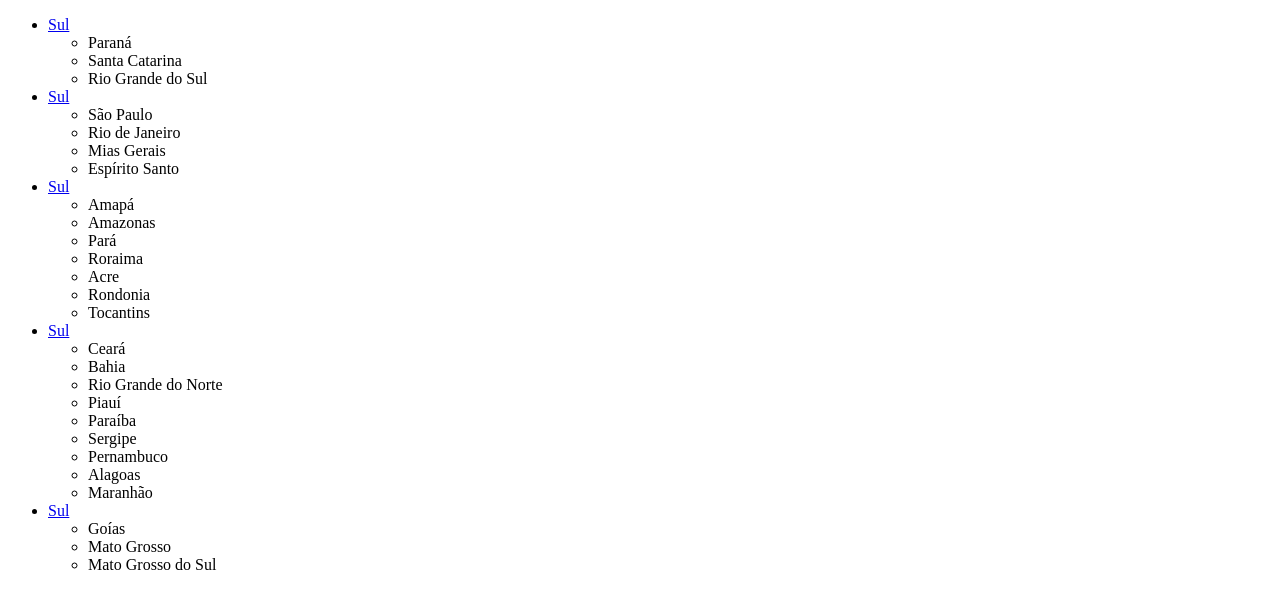
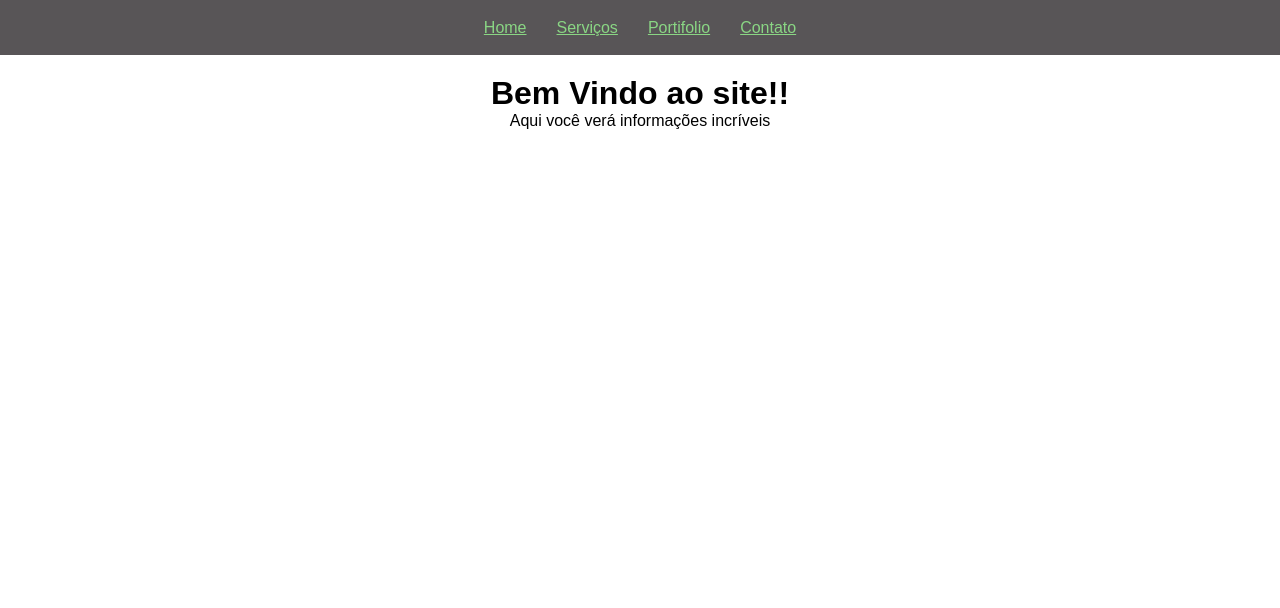
Before and after one commit to RafaelaMayumiFukuda/Aulas_SW2, a plain HTML site: page Ativ03/index.html in a window 1280 px wide. Drawn offline with Linux system fonts and the light colour scheme.

Commit message:
Add files via upload

```diff
--- a/Ativ03/index.html
+++ b/Ativ03/index.html
@@ -2,65 +2,27 @@
 <html lang="en">
 <head>
     <meta charset="UTF-8">
-    <meta name="viewport" content="width=], initial-scale=1.0">
+    <meta name="viewport" content="width=device-width, initial-scale=1.0">
     <title>Document</title>
+    <link rel="stylesheet" href="style.css">
 </head>
 <body>
 
-    <ul>
-        <li><a href="#sul">Sul</a></li>
-            <ul>
-                <li>Paraná</li>
-                <li>Santa Catarina</li>
-                <li>Rio Grande do Sul</li>
-            </ul>
+    <nav>
 
-        <li><a href="#sudeste">Sul</a></li>
-            <ul>
-                <li>São Paulo</li>
-                <li>Rio de Janeiro</li>
-                <li>Mias Gerais</li>
-                <li>Espírito Santo</li>
-            </ul>
+        <ul>
+            <li><a href="#home">Home</a></li>
+            <li><a href="#servicos">Serviços</a></li>
+            <li><a href="#sobre">Portifolio</a></li>
+            <li><a href="#contato">Contato</a></li>
+        </ul>
 
-        <li><a href="#norte">Sul</a></li>
-            <ul>
-                <li>Amapá</li>
-                <li>Amazonas</li>
-                <li>Pará</li>
-                <li>Roraima</li>
-                <li>Acre</li>
-                <li>Rondonia</li>
-                <li>Tocantins</li>
-            </ul>
+    </nav>
 
-        <li><a href="#nordeste">Sul</a></li>
-            <ul>
-                <li>Ceará</li>
-                <li>Bahia</li>
-                <li>Rio Grande do Norte</li>
-                <li>Piauí</li>
-                <li>Paraíba</li>
-                <li>Sergipe</li>
-                <li>Pernambuco</li>
-                <li>Alagoas</li>
-                <li>Maranhão</li>
-            </ul>
-
-        <li><a href="#centrooeste">Sul</a></li>
-            <ul>
-                <li>Goías</li>
-                <li>Mato Grosso</li>
-                <li>Mato Grosso do Sul</li>
-            </ul>
-
-
-
-
-    </ul>
-
-
-
+    <main>
+        <h1>Bem Vindo ao site!!</h1>
+        <p>Aqui você verá informações incríveis</p>
+    </main>
 
 
 
--- a/Ativ03/style.css
+++ b/Ativ03/style.css
@@ -0,0 +1,47 @@
+*{
+    font-family: Arial, sans-serif;
+    margin: 0;
+    padding: 0;
+}
+
+nav{
+    background-color: rgb(88, 85, 87);
+    color: beige;
+    width: 100%;
+    height: 55px;
+    position: fixed;
+    top: 0;
+    left: 0;
+
+    display: flex;
+    justify-content: space-around;
+    align-items: center;
+}
+
+nav ul{
+    list-style: none;
+    display: flex;
+}
+
+nav li{
+    padding: 15px;
+    text-align: center;
+}
+
+nav li:hover {
+    background-color: blueviolet;
+}
+
+nav a{
+    color: rgb(138, 214, 132);
+    margin-top: 55px;
+}
+
+main{
+    padding: 20px;
+    margin-top: 55px;
+    display: flex;
+    flex-direction: column;
+    align-items: center;
+    justify-content: center;
+}
```
Also changed, not shown: Ativ03/menu superior horizontal.png (added).
